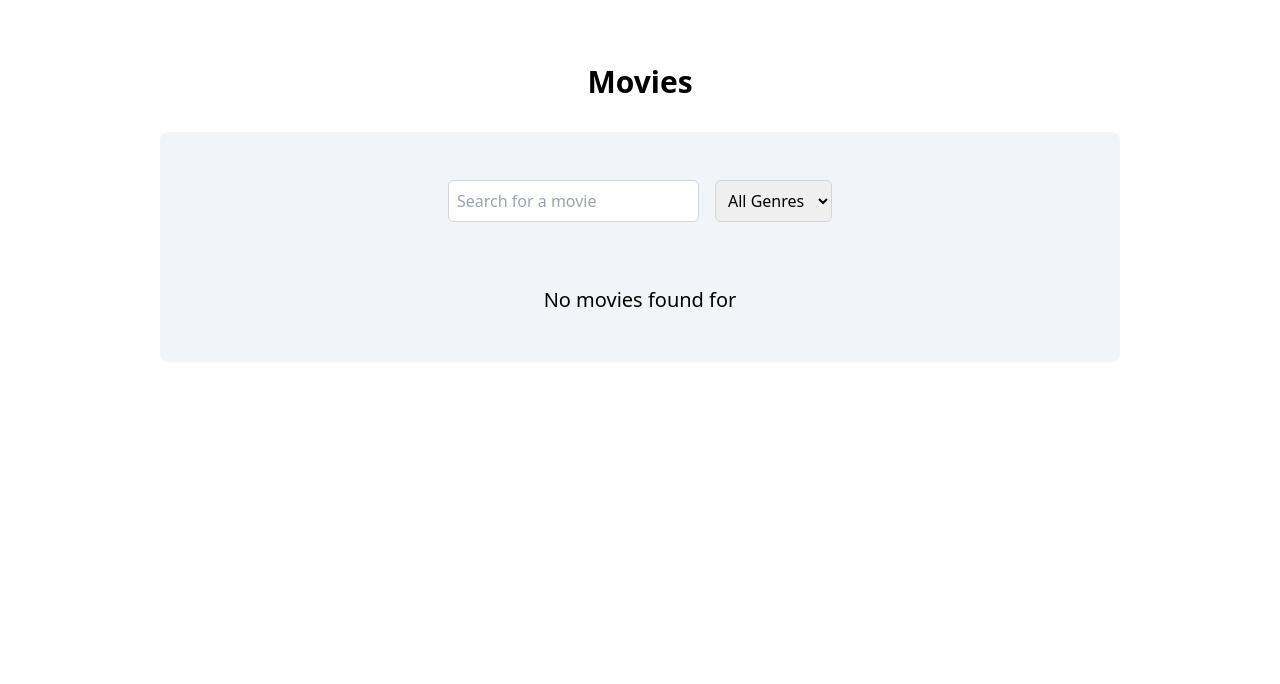
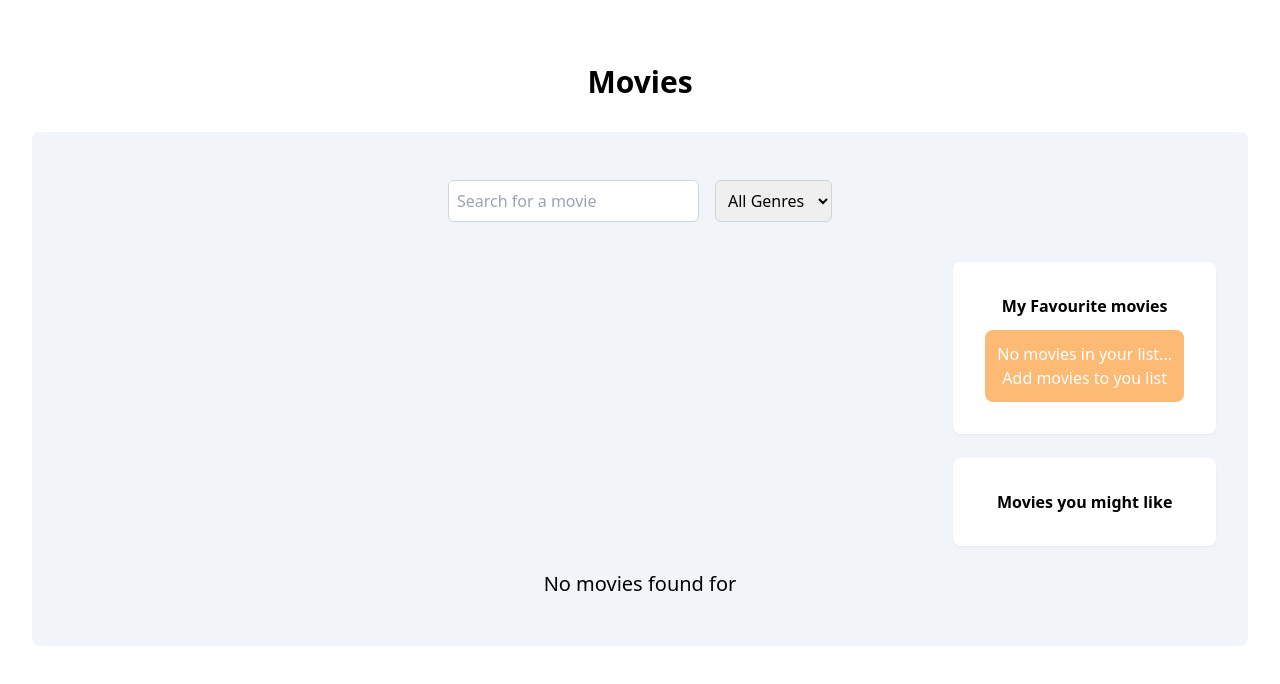
Before and after one commit to Yariandres/vue-mastery-movies, a Vue app: page / in a window 1280 px wide. Shown: the top 684 px of the page. Built offline with nearby package versions, Linux system fonts and the light colour scheme.

Commit message:
Add FavouriteMoviesCard and MoviesSuggestionCard components

```diff
--- /dev/null
+++ b/src/components/FavouriteMoviesCard.vue
@@ -0,0 +1,33 @@
+<template>
+  <div class="bg-white shadow-sm p-8 rounded-lg flex flex-col gap-3">
+    <h2 class="font-semibold text-center">My Favourite movies</h2>
+    <div
+      v-if="movies.length === 0"
+      class="bg-orange-300 rounded-lg p-3 text-white text-center"
+    >
+      <h3 class="">No movies in your list...</h3>
+      <p class="">Add movies to you list</p>
+    </div>
+
+    <div v-for="movie in movies" :key="movie.id">
+      <div
+        class="flex gap-3 bg-slate-50 p-3 rounded-lg items-center font-thin justify-between"
+      >
+        <p>{{ movie.title }}</p>
+        <div class="flex gap-2">
+          <p>{{ movie.genre }}</p>
+          |
+          <p>{{ movie.rating_score }}</p>
+        </div>
+      </div>
+    </div>
+  </div>
+</template>
+
+<script setup lang="ts">
+import { ref } from 'vue';
+import { Movie } from '../types';
+import { useStorage } from '@vueuse/core';
+
+const movies = ref(useStorage('myList', [] as Movie[]));
+</script>
--- a/src/components/MovieCard.vue
+++ b/src/components/MovieCard.vue
@@ -67,9 +67,7 @@ onMounted(() => {
 </script>
 
 <template>
-  <div
-    class="bg-white font-bold shadow-sm p-8 rounded-lg flex flex-col gap-3 min-w-max"
-  >
+  <div class="bg-white shadow-sm p-8 rounded-lg flex flex-col gap-3">
     <div class="flex justify-end">
       <svg
         v-if="!isFavourite"
@@ -131,7 +129,7 @@ onMounted(() => {
       </div>
       <hr />
     </div>
-    <!-- edit input field when checked displys form -->
+
     <div class="flex justify-end">
       <div class="flex items-center">
         <input
--- a/src/components/MovieShow.vue
+++ b/src/components/MovieShow.vue
@@ -3,6 +3,8 @@ import { onBeforeMount } from 'vue';
 import BaseInput from './BaseInput.vue';
 import BaseSelect from './BaseSelect.vue';
 import MovieCard from './MovieCard.vue';
+import FavouriteMoviesCard from './FavouriteMoviesCard.vue';
+import MoviesSuggestionCard from './MoviesSuggestionCard.vue';
 import dataSource from '../dataSource.json';
 import { useStorage } from '@vueuse/core';
 import useMovieFilter from '../composables/useMovieFilter';
@@ -15,7 +17,7 @@ onBeforeMount(() => {
 </script>
 
 <template>
-  <div class="px-8 md:px-40 my-16">
+  <div class="px-8 md:px-30 my-16">
     <h1 class="text-3xl font-bold mb-8 text-center">Movies</h1>
 
     <div class="flex flex-col gap-6 bg-slate-100 px-8 py-12 rounded-lg">
@@ -30,6 +32,9 @@ onBeforeMount(() => {
       </div>
 
       <div
+        class="flex flex-col-reverse md:flex-row md:flex-reverse gap-3 justify-between"
+      >
+        <div
           class="rounded-xl grid grid-cols-1 gap-6 md:grid-cols-2 lg:grid-cols-2"
         >
           <movie-card
@@ -37,6 +42,12 @@ onBeforeMount(() => {
             :key="movie.title"
             :movie="movie"
           />
+        </div>
+
+        <div class="rounded-xl flex flex-col gap-6">
+          <favourite-movies-card />
+          <movies-suggestion-card />
+        </div>
       </div>
 
       <div v-if="movies.length === 0" class="text-center">
--- /dev/null
+++ b/src/components/MoviesSuggestionCard.vue
@@ -0,0 +1,42 @@
+<script setup lang="ts">
+import { ref, computed } from 'vue';
+import dataSource from '../dataSource.json';
+import { useStorage } from '@vueuse/core';
+import { Movie } from '../types';
+
+const movies = ref(dataSource.movies);
+const myFavMovies = ref(useStorage('myList', [] as Movie[]));
+
+const getMovies = computed(() => {
+  const movies = myFavMovies.value;
+  const genres = movies.map((movie) => movie.genre);
+  const genre = genres[Math.floor(Math.random() * genres.length)];
+  const suggestedMovies = movies.filter((movie) => movie.genre === genre);
+  return suggestedMovies;
+});
+</script>
+<template>
+  <div class="bg-white shadow-sm p-8 rounded-lg flex flex-col gap-3">
+    <h2 class="font-semibold text-center">Movies you might like</h2>
+    <div
+      v-if="movies.length === 0"
+      class="bg-orange-300 rounded-lg p-3 text-white text-center"
+    >
+      <h3 class="">No movies in your list...</h3>
+      <p class="">Add movies to you list</p>
+    </div>
+
+    <div v-for="movie in getMovies" :key="movie.id">
+      <div
+        class="flex gap-3 bg-slate-50 p-3 rounded-lg items-center font-thin justify-between"
+      >
+        <p>{{ movie.title }}</p>
+        <div class="flex gap-2">
+          <p>{{ movie.genre }}</p>
+          |
+          <p>{{ movie.rating_score }}</p>
+        </div>
+      </div>
+    </div>
+  </div>
+</template>
```
Lines whose indentation alone changed are shown as unchanged.
